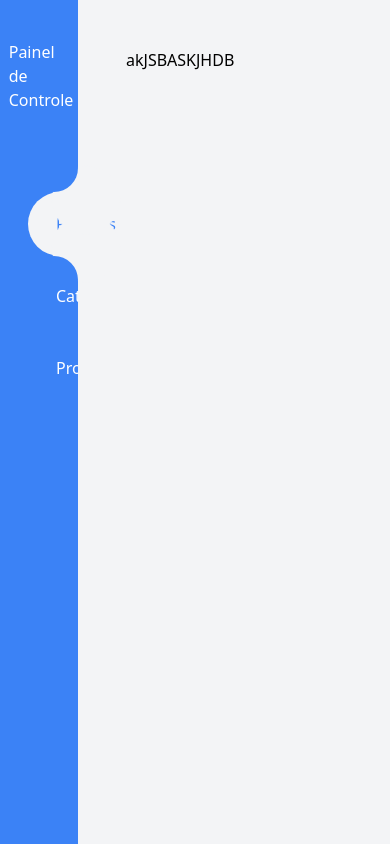
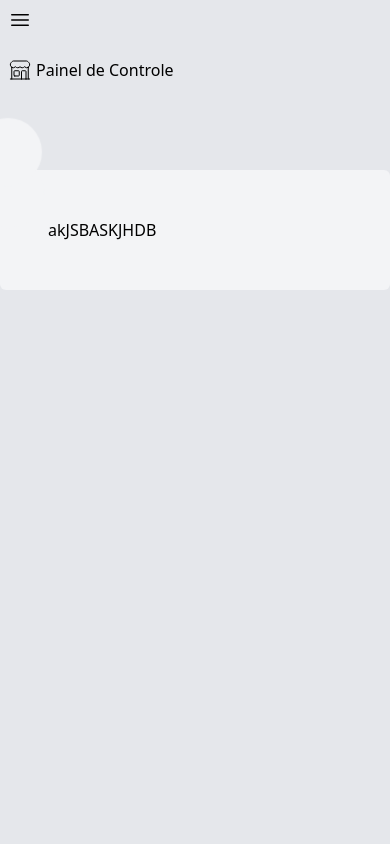
Before and after one commit to felipeJJ/e-commerce-admin, a Next.js app: page / in a window 390 px wide. Built offline with nearby package versions, Linux system fonts and the light colour scheme.

Commit message:
feat: new style and responsiveness

```diff
--- a/components/Layout.tsx
+++ b/components/Layout.tsx
@@ -1,13 +1,28 @@
 import Nav from "@/components/Nav";
+import { useState } from "react";
+import Logo from "./Logo";
 
 export default function Layout({children}: any) {
+
+  const [showNav, setShowNav] = useState(false)
+
   return (
-    <div className="bg-blue-500 min-h-screen flex ">
-      <Nav />
-      <div className="w-full bg-gray-100 p-12">
-          {children}
+    <div className="md:bg-gray-300 bg-gray-200 min-h-screen ">
+      <div className="md:hidden p-2">
+        <button onClick={()=> setShowNav(true)} className="md:hidden">
+          <svg xmlns="http://www.w3.org/2000/svg" fill="none" viewBox="0 0 24 24" strokeWidth="1.5" stroke="currentColor" className="w-6 h-6">
+            <path strokeLinecap="round" strokeLinejoin="round" d="M3.75 6.75h16.5M3.75 12h16.5m-16.5 5.25h16.5" />
+          </svg>
+        </button>
+        <Logo />
       </div>
+      <div className="flex ">
+        <Nav show={showNav}/>
+        <div className="w-full bg-gray-100 rounded-md p-12 md:mr-2 md:my-2">
+            {children}
+        </div>
       </div>
+    </div>
 
   )
 }
--- /dev/null
+++ b/components/Logo.tsx
@@ -0,0 +1,12 @@
+export default function Logo() {
+    return (
+        <a className="flex items-stretch pr-6 gap-1 mb-20 mt-5">
+            <svg xmlns="http://www.w3.org/2000/svg" fill="none" viewBox="0 0 24 24" strokeWidth={1} stroke="currentColor" className="w-6 h-6">
+                <path strokeLinecap="round" strokeLinejoin="round" d="M13.5 21v-7.5a.75.75 0 01.75-.75h3a.75.75 0 01.75.75V21m-4.5 0H2.36m11.14 0H18m0 0h3.64m-1.39 0V9.349m-16.5 11.65V9.35m0 0a3.001 3.001 0 003.75-.615A2.993 2.993 0 009.75 9.75c.896 0 1.7-.393 2.25-1.016a2.993 2.993 0 002.25 1.016c.896 0 1.7-.393 2.25-1.016a3.001 3.001 0 003.75.614m-16.5 0a3.004 3.004 0 01-.621-4.72L4.318 3.44A1.5 1.5 0 015.378 3h13.243a1.5 1.5 0 011.06.44l1.19 1.189a3 3 0 01-.621 4.72m-13.5 8.65h3.75a.75.75 0 00.75-.75V13.5a.75.75 0 00-.75-.75H6.75a.75.75 0 00-.75.75v3.75c0 .415.336.75.75.75z" />
+            </svg>
+            <span>
+                Painel de Controle
+            </span>
+        </a>
+    )
+}
--- a/components/Nav.tsx
+++ b/components/Nav.tsx
@@ -1,24 +1,18 @@
 import Link from "next/link";
 import { useRouter } from "next/router";
+import Logo from "./Logo";
 
-export default function Nav() {
+export default function Nav({show}: any) {
 
-    const inactiveLink = 'flex gap-2 p-5'
-    const activeLink = inactiveLink+" relative bg-gray-100 text-blue-500 rounded-l-full before:content-[''] before:absolute before:w-12 before:h-12 before:transparent before:right-0 before:top-16 before:rounded-full before:filter-none before:shadow-[32px_-32px_1px_10px_rgba(243,244,246,1)] after:content-[''] after:absolute after:w-12 after:h-12 after:transparent after:right-0 after:-top-12 after:rounded-full after:shadow-[32px_32px_1px_10px_rgba(243,244,246,1)]"
+    const inactiveLink = 'flex gap-2 p-4'
+    const activeLink = inactiveLink+" relative bg-gray-100  text-black rounded-l-full before:content-[''] before:absolute before:w-12 before:h-12 before:transparent before:right-0 before:top-14 before:rounded-full before:shadow-[32px_-32px_1px_12px_rgba(243,244,246,1)] after:content-[''] after:absolute after:w-12 after:h-12 after:transparent after:right-0 after:-top-12 after:rounded-full after:shadow-[32px_32px_1px_10px_rgba(243,244,246,1)]"
     const router = useRouter()
     const {pathname} =  router
 
     return (
-        <div className=" text-white w-1/5 block  ">
-            <div className="h-full border-blue-500 pl-6 p-5 pr-0">
-                <a className="flex justify-center pr-6 gap-1 mb-20 mt-5">
-                    <svg xmlns="http://www.w3.org/2000/svg" fill="none" viewBox="0 0 24 24" strokeWidth={1} stroke="currentColor" className="w-6 h-6">
-                        <path strokeLinecap="round" strokeLinejoin="round" d="M13.5 21v-7.5a.75.75 0 01.75-.75h3a.75.75 0 01.75.75V21m-4.5 0H2.36m11.14 0H18m0 0h3.64m-1.39 0V9.349m-16.5 11.65V9.35m0 0a3.001 3.001 0 003.75-.615A2.993 2.993 0 009.75 9.75c.896 0 1.7-.393 2.25-1.016a2.993 2.993 0 002.25 1.016c.896 0 1.7-.393 2.25-1.016a3.001 3.001 0 003.75.614m-16.5 0a3.004 3.004 0 01-.621-4.72L4.318 3.44A1.5 1.5 0 015.378 3h13.243a1.5 1.5 0 011.06.44l1.19 1.189a3 3 0 01-.621 4.72m-13.5 8.65h3.75a.75.75 0 00.75-.75V13.5a.75.75 0 00-.75-.75H6.75a.75.75 0 00-.75.75v3.75c0 .415.336.75.75.75z" />
-                    </svg>
-                    <span>
-                        Painel de Controle
-                    </span>
-                </a>
+        <div className={(show? 'left-0' : '-left-full')+" bg-gray-300 text-white top-0 fixed w-full h-screen md:bg-gray-300 md:static md:w-auto transition-all"}>
+            <div className="h-full pl-6 p-5 pr-0">
+                <Logo/>
                 <nav className="flex flex-col gap-2 ml-1">
                     <Link href="/" className={pathname === '/' ? activeLink : inactiveLink}>
                         <svg xmlns="http://www.w3.org/2000/svg" fill="none" viewBox="0 0 24 24" strokeWidth={1.5} stroke="currentColor" className="w-6 h-6">
@@ -27,7 +21,7 @@ export default function Nav() {
                         Pedidos
                     </Link>
                     <Link href="/categorias" className={pathname === '/categorias' ? activeLink : inactiveLink}>
-                        <svg xmlns="http://www.w3.org/2000/svg" fill="none" viewBox="0 0 24 24" strokeWidth="1.5" stroke="currentColor" className="w-6 h-6">
+                        <svg xmlns="http://www.w3.org/2000/svg" fill="none" viewBox="0 0 24 24" strokeWidth={1.5} stroke="currentColor" className="w-6 h-6">
                             <path strokeLinecap="round" strokeLinejoin="round" d="M8.25 6.75h12M8.25 12h12m-12 5.25h12M3.75 6.75h.007v.008H3.75V6.75zm.375 0a.375.375 0 11-.75 0 .375.375 0 01.75 0zM3.75 12h.007v.008H3.75V12zm.375 0a.375.375 0 11-.75 0 .375.375 0 01.75 0zm-.375 5.25h.007v.008H3.75v-.008zm.375 0a.375.375 0 11-.75 0 .375.375 0 01.75 0z" />
                         </svg>
                         Categorias
--- a/pages/produtos.tsx
+++ b/pages/produtos.tsx
@@ -18,7 +18,7 @@ export default function Products() {
 
   return (
     <Layout>
-        <Link href={'/produtos/novo'} className=" bg-blue-500 P-10 flex max-w-max p-1 rounded-md text-white">
+        <Link href={'/produtos/novo'} className=" bg-slate-500 P-10 flex max-w-max p-1 rounded-md text-white">
             <svg xmlns="http://www.w3.org/2000/svg" fill="none" viewBox="0 0 24 24" strokeWidth="1.5" stroke="currentColor" className="w-6 h-6">
                 <path strokeLinecap="round" strokeLinejoin="round" d="M12 4.5v15m7.5-7.5h-15" />
             </svg>
--- a/styles/globals.css
+++ b/styles/globals.css
@@ -11,15 +11,15 @@ input, textarea, select {
 }
 
 input:focus, textarea:focus, select:focus {
-    @apply border-blue-500
+    @apply border-blue-800
 }
 
 h1{
-    @apply text-blue-500 text-3xl mb-10
+    @apply text-blue-800 text-3xl mb-10
 }
 
 label{
-    @apply  text-blue-500 pb-2 text-lg
+    @apply  text-blue-800 pb-2 text-lg
 }
 
 p{
@@ -27,11 +27,11 @@ p{
 }
 
 .btn-primary{
-    @apply bg-blue-500 text-white rounded-md p-2 px-3 max-w-fit shadow-lg
+    @apply bg-blue-800 text-white rounded-md p-2 px-3 max-w-fit shadow-lg
 }
 
 .btn-secondary{
-    @apply bg-blue-500 text-sm text-white rounded-md p-1.5 px-2 max-w-fit shadow-lg
+    @apply bg-blue-800 text-sm text-white rounded-md p-1.5 px-2 max-w-fit shadow-lg
 }
 
 table.basic{
@@ -47,7 +47,7 @@ table.basic tr td{
 }
 
 table.basic a{
-    @apply bg-blue-500 text-white text-sm py-1 px-2 rounded-md inline-flex gap-1 mr-2
+    @apply bg-blue-800 text-white text-sm py-1 px-2 rounded-md inline-flex gap-1 mr-2
 }
 
 .btn-red, .btn-default{
```
